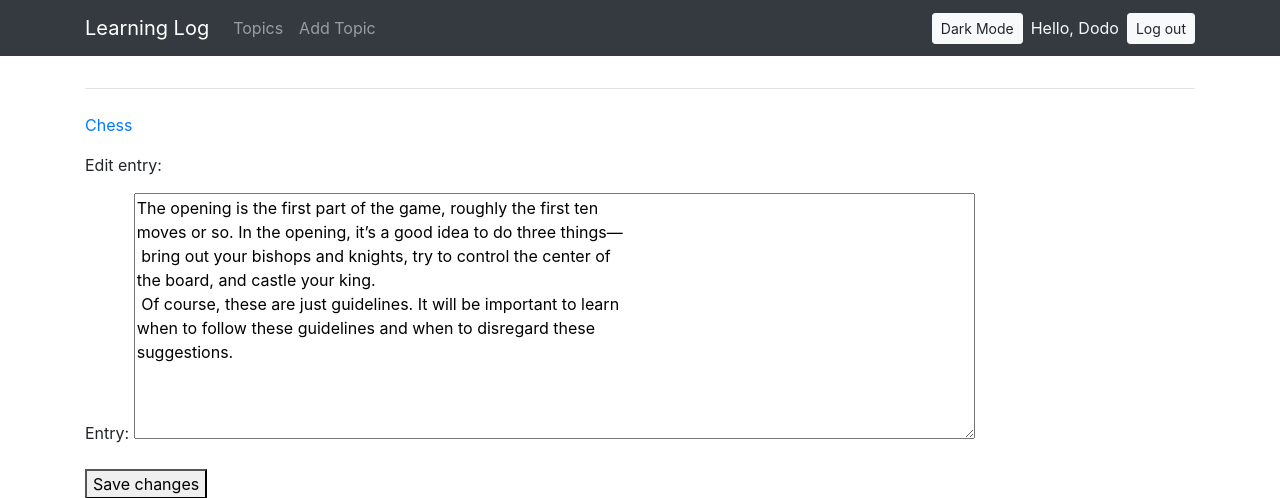
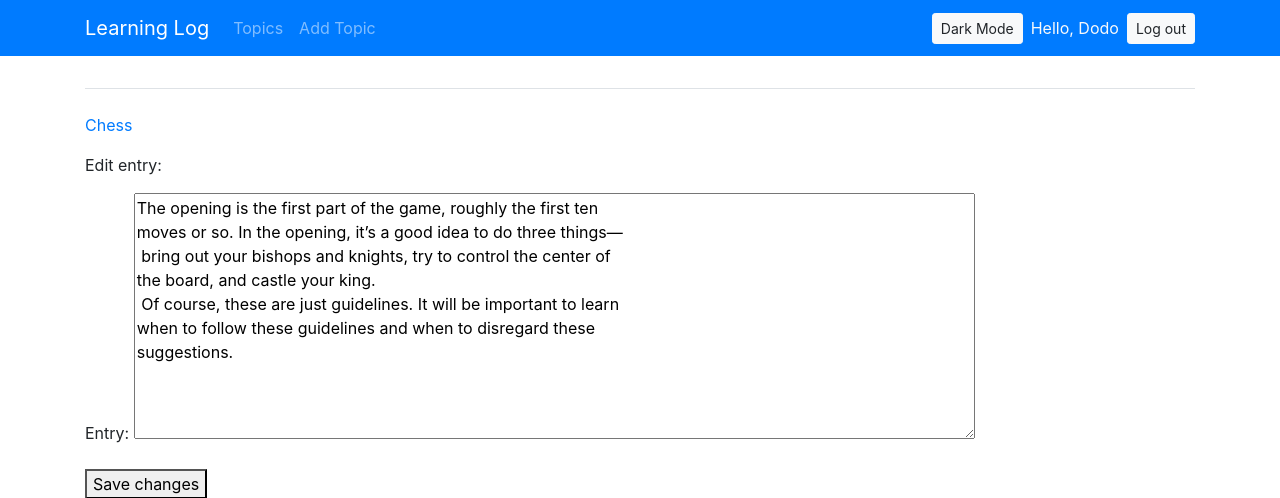
Before and after one commit to Dodo-tech001/learning-tracker, a Django app: page /edit_entry/1/ in a window 1280 px wide. Shown: the top 498 px of the page. Run offline with Django 5.2, Linux system fonts and the light colour scheme; a user stored in the database is signed in; data comes from the database, SQL or seed files in the repository; some libraries are stand-ins or nearby versions.

Commit message:
changed theme

```diff
--- a/learning_logs/templates/learning_logs/base.html
+++ b/learning_logs/templates/learning_logs/base.html
@@ -36,7 +36,7 @@
 </head>
 <body>
   <!-- Navbar -->
-  <nav class="navbar navbar-expand-md navbar-dark bg-dark mb-4">
+  <nav class="navbar navbar-expand-md navbar-dark bg-primary mb-4">
     <div class="container">
       <a class="navbar-brand" href="{% url 'learning_logs:index' %}">Learning Log</a>
       <button class="navbar-toggler" type="button" data-toggle="collapse" data-target="#navbarContent"
```
